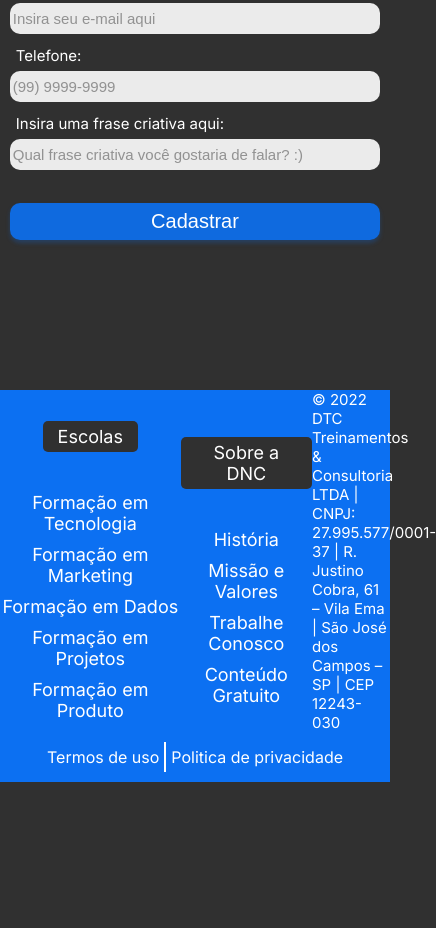
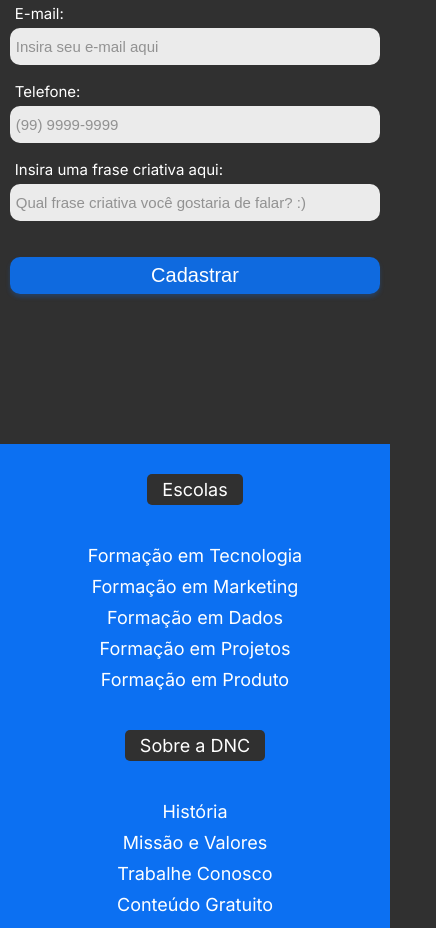
Before and after one commit to filipealvesr2019/bootcamp-dnc, a plain HTML site: page index.html in a window 390 px wide. Shown: the part 811-1739 px from the top of the page, 436 px wide, since content can reach past the window. Before the commit the page ends 1593 px from the top, so only its background shows below. Drawn offline with Linux system fonts and the light colour scheme.

Commit message:
adicionando media query no footer

```diff
--- a/style.css
+++ b/style.css
@@ -100,7 +100,7 @@ section{
         color:white;
         font-family :var(--font-padrao);
         font-weight:300;
-        font-size: 15;
+        font-size: 16;
         width: 28%;
         display:flex;
         flex-direction: column;
@@ -109,19 +109,19 @@ section{
     .form-group{
         display: flex;
         flex-direction: column;
-        margin-top: 3px;
-        margin-bottom: 3px;
+        margin-top: 6px;
+        margin-bottom: 6px;
     }
     form input{
         border-radius: 10px;
         height: 25px;
         font-size: 15px;
         border: 0px;
-        padding: 3px;
+        padding: 6px;
         background: rgba(255, 255, 255, 0.9);
     }
     form label{
-        margin: 6px 6px 6px 6px;
+        margin: 5px 5px 5px 5px;
     }
     form input::placeholder{
         color: rgba(57, 57, 57, 0.5);
@@ -265,3 +265,15 @@ form{
     font-size: 12px;
 }
 }
+
+/* footer*/
+footer .linha1{
+    flex-direction: column;
+}
+footer .endereco{
+    width: 100%;
+    margin-top: 40px;
+    margin-bottom: 40px;
+    margin-left: 6%;
+    font-size: 14px;
+}
```
Also changed, not shown: index.html (+1 -4 lines).
